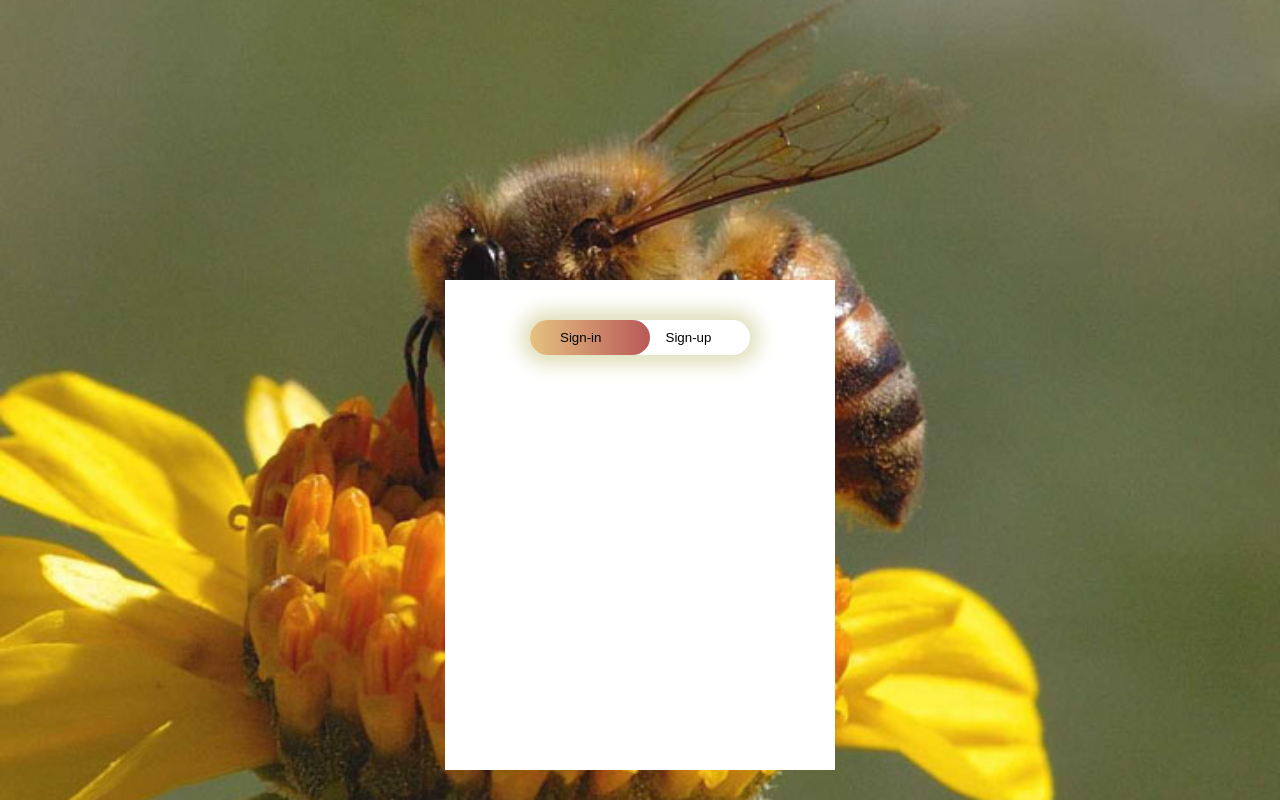
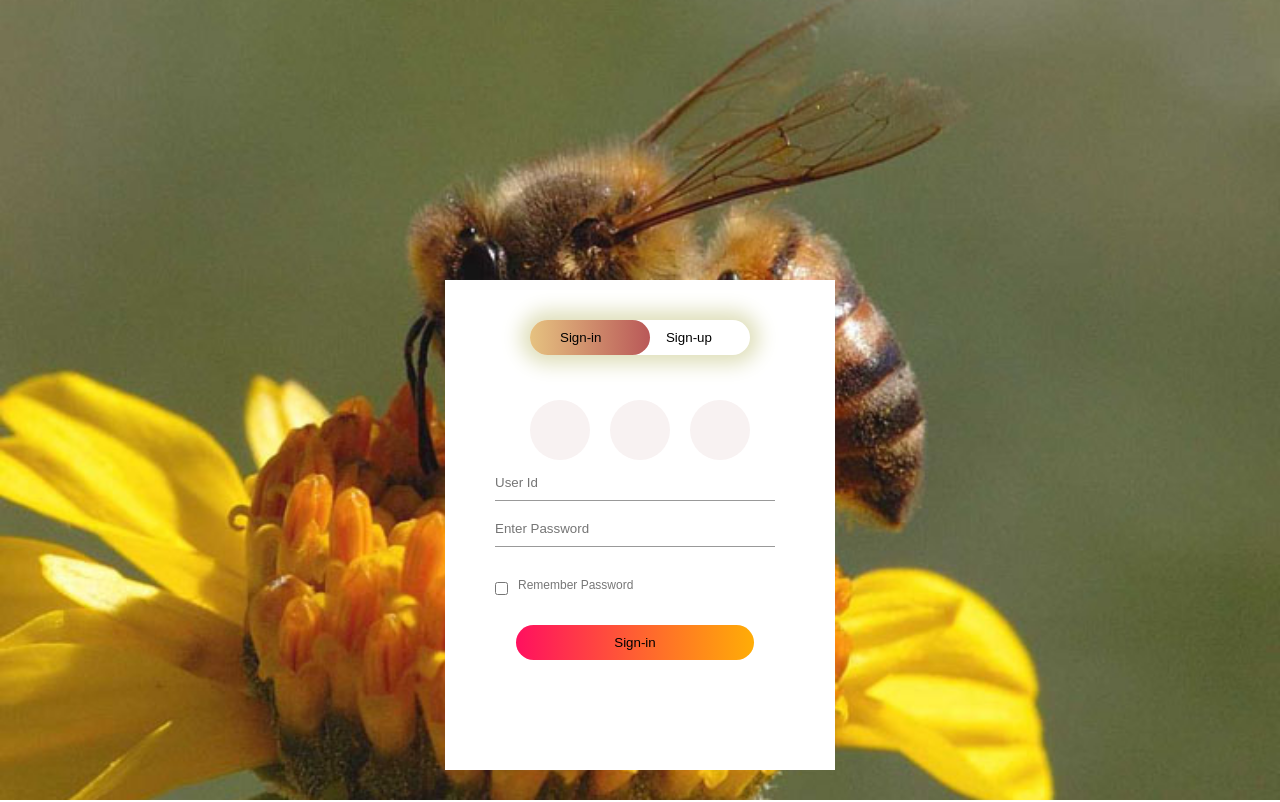
Before and after one commit to haticed/Sign-up-Sign-in-Form, a plain HTML site: page index.html in a window 1280 px wide. Shown: the top 802 px of the page. Drawn offline with Linux system fonts and the light colour scheme.

Commit message:
stack overflow

```diff
--- a/index.html
+++ b/index.html
@@ -11,19 +11,46 @@
         <div class="form-box">
             <div class="button-box">
                 <div id="btn"></div>
-                <button type ="button" class= "toggle-btn">Sign-in</button>
-                <button type ="button" class= "toggle-btn">Sign-up</button>
-            </div>
-        </div>
-        <div class="social-icons">
-            <ul>
+                <button type ="button" class= "toggle-btn" onclick="signin()">Sign-in</button>
+                <button type ="button" class= "toggle-btn"onclick="signup()">Sign-up</button>
+            </div> <div class="social-icons">
+             <ul>
                 <li><a href="https://www.linkedin.com/feed/" > <i class="fab fa-linkedin"></i></a></li>
                 <li><a href="https://twitter.com/home?lang=tr" target="-blank" ><i class="fab fa-twitter"></i></a></li>
                 <li><a href="https://github.com/haticed" target="-blank" ><i class="fab fa-github"></i></a></li>
              </ul>
+            </div>
+                <form id="sign-in" class="input-group">
+                    <input type="text" class="input-field" placeholder="User Id" required>
+                    <input type="text" class="input-field" placeholder="Enter Password" required>
+                    <input type="checkbox" class="chech-box"> <span>Remember Password</span>
+                    <button type="submit" class="submit-btn">Sign-in</button>
+                </form>
+                <form id= "sign-up" class="input-group">
+                    <input type="text" class="input-field" placeholder="User Id" required>
+                    <input type="email" class="input-field" placeholder="Email Id" required>
+                    <input type="text" class="input-field" placeholder="Enter Password" required>
+                    <input type="checkbox" class="chech-box"> <span>I agree to the term & condition</span>
+                    <button type="submit" class="submit-btn">Sign-up</button>
+                </form>
              </div>
         </div>
+            <script>
+                var x = document.getElementById("sign-in");
+                var y = document.getElementById("sign-up");
+                var z = document.getElementById("btn");
 
+                function signup(){
+                    x.style.left="-400px";
+                    y.style.left="50px";
+                    z.style.left="110px";
+                }
+                function signin(){
+                    x.style.left="50px";
+                    y.style.left="450px";
+                    z.style.left="0";
+                }
+            </script>
 
     </div>
 
--- a/style.css
+++ b/style.css
@@ -1,8 +1,12 @@
-*{
+*,body{
     margin: 0;
     padding: 0;
     list-style: none;
+    font-family: sans-serif;
+    margin-bottom: 0px;
+
 }
+
 .container{
     height: 100%;
     width: 100%;
@@ -10,6 +14,7 @@
     background-position: center;
     background-size: cover;
     position: absolute;
+
 }
 .form-box {
     width: 380px;
@@ -18,6 +23,7 @@
     margin: 280px auto;
     background-color: #fff;
     padding: 5px;
+    overflow: hidden;
 }
 .button-box{
     width: 220px;
@@ -68,6 +74,49 @@
     border-radius: 50%;
     margin: 0 10px;
 }
+.input-group{
+    top:180px;
+    position:absolute;
+    width:280px;
+    transition: .5s;
+}
+.input-field{
+   width:100%;
+   padding:10px 0;
+   margin:5px 0;
+   border-left: 0px;
+   border-top: 0px;
+   border-right: 0px;
+   border-bottom: 1px solid #999;
+   outline: none;
+   background: transparent;
+}
+.submit-btn{
+    width:85%;
+    padding: 10px 30px;
+    cursor:pointer;
+    display: block;
+    margin:auto;
+    background: linear-gradient(to right, #ff105f, #ffad06);
+    border:0;
+    outline: none;
+    border-radius: 30px;
+}
+.chech-box{
+    margin: 30px 10px 30px 0;
+
+}
+span{
+    color: #777;
+    font-size: 12px;
+    bottom: 68px;
+    position: absolute;
+}
+#sign-in{
+    left:50px;
+}
+#sign-up{
+    left:450px;
 }
 
 
```
